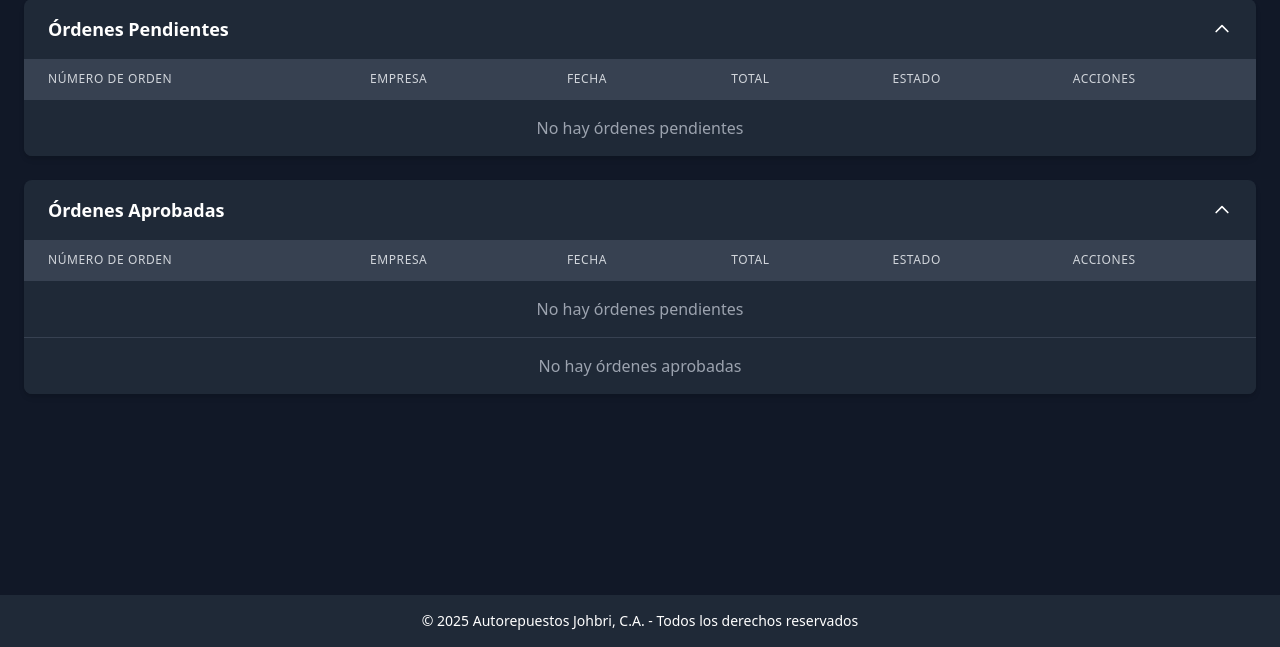
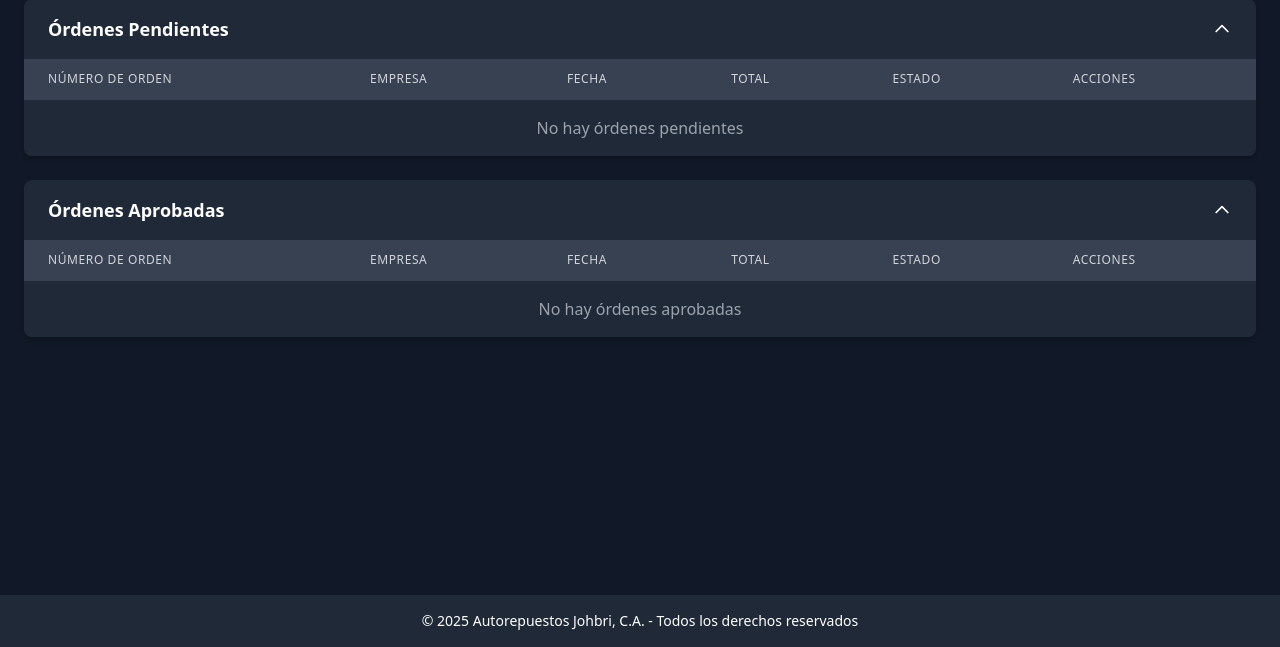
Before and after one commit to anzarpe97/Sistema-Johbri, a PHP site: page /panelAdmin/ordenes.php in a window 1280 px wide. Shown: the part 153-800 px from the top of the page. Run offline with PHP 8.4, Linux system fonts and the light colour scheme; the visitor is signed in with stand-in values (Sample User, id 1); data that the repository does not hold is empty; some libraries are stand-ins or nearby versions.

Commit message:
quitar mensaje de no "hay ordenes pendientes" en ordenes aprobadas

```diff
--- a/panelAdmin/ordenes.php
+++ b/panelAdmin/ordenes.php
@@ -300,12 +300,6 @@ $result_aprobadas = $conn->query($sql_aprobadas);
                                         </td>
                                     </tr>
                                 <?php endwhile; ?>
-                            <?php else: ?>
-                                <tr>
-                                    <td colspan="6" class="px-6 py-4 text-center text-gray-500 dark:text-gray-400">
-                                        No hay órdenes pendientes
-                                    </td>
-                                </tr>
                             <?php endif; ?>
                         </tbody>
                         <tbody class="bg-white dark:bg-gray-800 divide-y divide-gray-200 dark:divide-gray-700">
```
